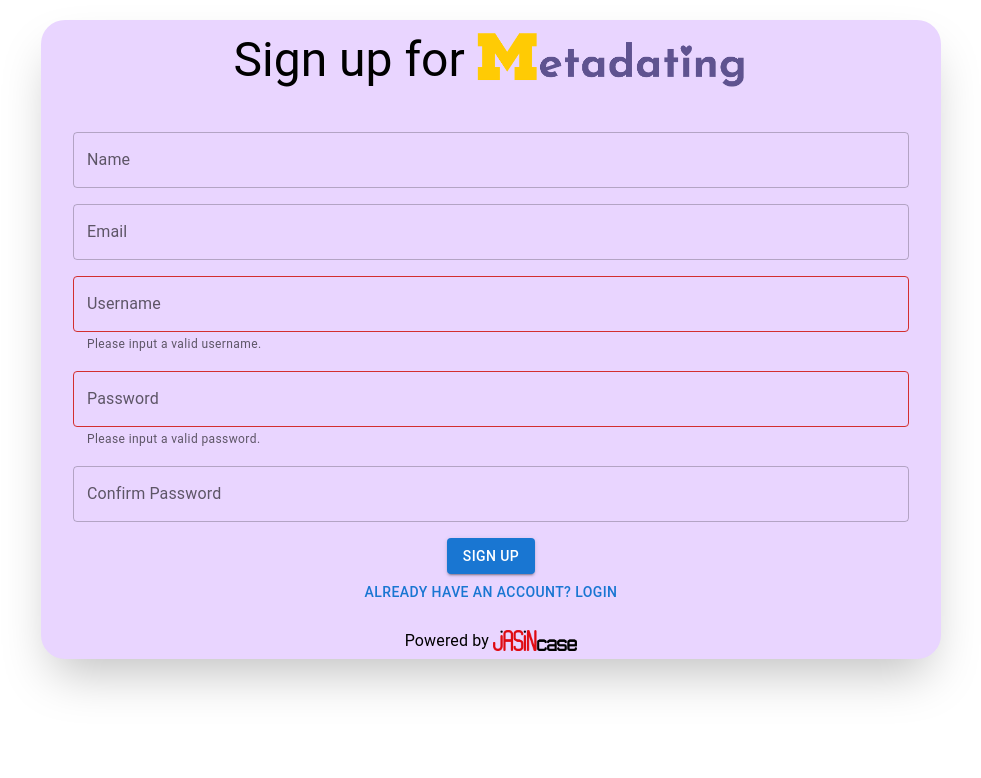
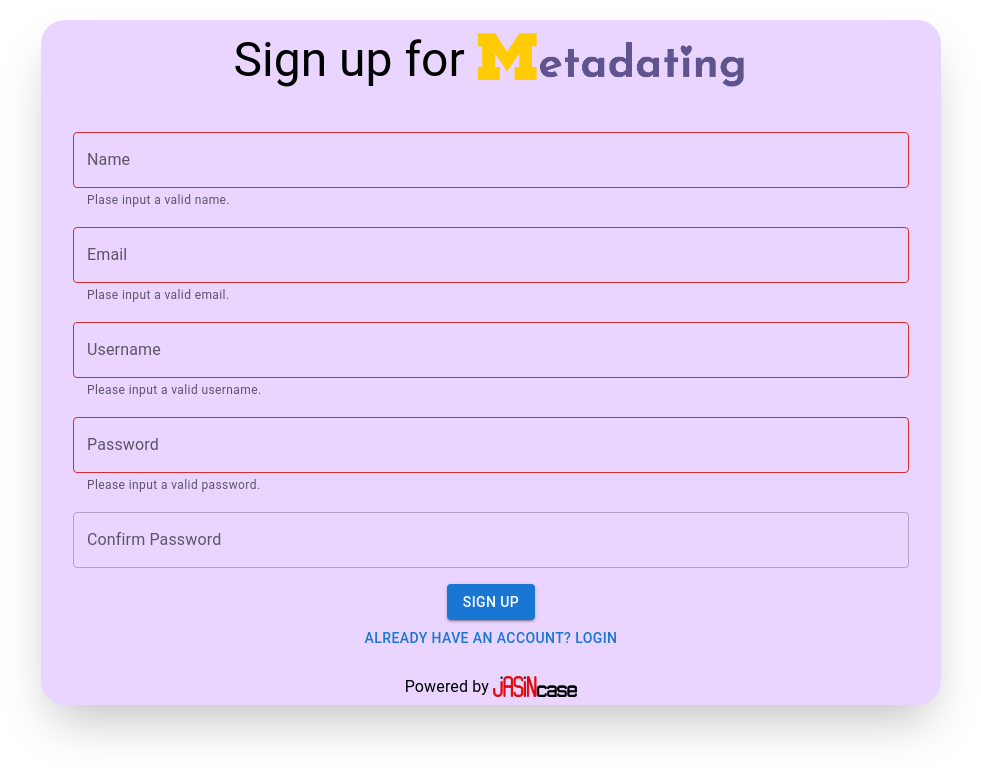
Before and after one commit to JasInCase/Metadating, a React (Create React App) app in the folder metadating-frontend/: page /signup in a window 1280 px wide. Both pictures are taken after a click on the button "SIGN UP". Shown: the top 778 px of the page, without its empty margins (149-1130 px from the left). Built offline with nearby package versions, Linux system fonts and the light colour scheme.

Commit message:
Update sign up page UI
Make all inputs dynamic with proper eror messages and error colors. Make sign-up workflow log all provided data from frontend, backend, and database

```diff
--- a/metadating-frontend/src/Pages/SignUpPage.tsx
+++ b/metadating-frontend/src/Pages/SignUpPage.tsx
@@ -15,31 +15,18 @@
 }
 
 
-const sendLoginToAPI = async (username: string, password: string) => {
-    const response = await axios.post('/api/v1/accounts/',
-        {
-            username: username,
-            password: password,
-            operation: "login"
-        },
-        {
-            headers: {
-                'content-type': 'application/json'
-            }
-        }
-    );
-
-    return response;
-}
+type signUpData = {
+    name: string,
+    email: string,
+    username: string,
+    password: string
+};
 
 
-const sendSignupToAPI = async (username: string, password: string) => {
+const sendSignupToAPI = async (data: signUpData) => {
+    const dataToSend = {...data, operation: 'create'};
     const response = await axios.post('/api/v1/accounts/',
-        {
-            username: username,
-            password: password,
-            operation: "create"
-        },
+        dataToSend,
         {
             headers: {
                 'content-type': 'application/json'
@@ -53,14 +40,45 @@
 
 const SignUpPage = () => {
 
+    const [name, setName] = useState('');
+    const [email, setEmail] = useState('');
     const [username, setUsername] = useState('');
     const [password, setPassword] = useState('');
+    const [confirmPassword, setConfirmPassword] = useState('');
+    const [validName, setValidName] = useState(true);
+    const [validEmail, setValidEmail] = useState(true);
     const [validUsername, setValidUsername] = useState(true);
     const [validPassword, setValidPassword] = useState(true);
+    const [validConfirmPassword, setValidConfirmPassword] = useState(true);
+    const [errorTextName, setErrorTextName] = useState('');
+    const [errorTextEmail, setErrorTextEmail] = useState('');
     const [errorTextUsername, setErrorTextUsername] = useState('');
     const [errorTextPassword, setErrorTextPassword] = useState('');
+    const [errorTextConfirmPassword, setErrorTextConfirmPassword] = useState('');
     const [invalidCredentials, setInvalidCredentials] = useState(false);
     const [isLoading, setIsLoading] = useState(false);
+
+    const onNameChange = (event: React.ChangeEvent<HTMLInputElement>) => {
+      const enteredName = event.target.value;
+      setName(enteredName);
+
+      // Validate input
+      if (!validName && event.target.value !== '') {
+          setValidName(true);
+          setErrorTextName('');
+      }
+    }
+
+    const onEmailChange = (event: React.ChangeEvent<HTMLInputElement>) => {
+      const enteredEmail = event.target.value;
+      setEmail(enteredEmail);
+
+      // Validate input
+      if (!validEmail && event.target.value !== '') {
+          setValidEmail(true);
+          setErrorTextEmail('');
+      }
+    }
 
     const onUsernameChange = (event: React.ChangeEvent<HTMLInputElement>) => {
         const enteredUsername = event.target.value;
@@ -80,68 +98,66 @@
         // Validate input
         if (!validPassword && event.target.value !== '') {
             setValidPassword(true);
-            setErrorTextUsername('');
+            setErrorTextPassword('');
         }
     }
 
-    const submitLogIn = (event: any) => {
-        if (event) {
-            event.preventDefault();
+    const onConfirmPasswordChange = (event: React.ChangeEvent<HTMLInputElement>) => {
+        const enteredConfirmPassword = event.target.value;
+        setConfirmPassword(enteredConfirmPassword);
+
+        // Validate input
+        if (!validConfirmPassword && event.target.value !== '') {
+            setValidConfirmPassword(true);
+            setErrorTextConfirmPassword('');
         }
-
-        // Check for empty fields
-        let emptyFields = false;
-        if (!username || !username.trim()) {
-            setValidUsername(false);
-            setErrorTextUsername('Please input a valid username.');
-            emptyFields = true;
-        }
-        if (!password || !password.trim()) {
-            setValidPassword(false);
-            setErrorTextPassword('Please input a valid password.');
-            emptyFields = true;
-        }
-        if (emptyFields) {
-            return;
-        }
-
-        // Show loading icon and check login
-        setIsLoading(true);
-
-        sendLoginToAPI(username, password).then((res) => {
-            // console.log(res)
-            window.localStorage.setItem("username", res.data.username);
-            window.localStorage.setItem("userId", res.data.userId);
-            window.location.assign('/form');
-
-        })
-            .catch(err => {
-                setInvalidCredentials(true);
-                setIsLoading(false);
-                console.error(err);
-            });
     }
 
     const submitSignUp = () => {
         // Check for empty fields
         let emptyFields = false;
-        if (!username || !username.trim()) {
-            setValidUsername(false);
-            setErrorTextUsername("Please input a valid username.");
+        if (!name.trim()) {
+            setValidName(false);
+            setErrorTextName('Plase input a valid name.');
             emptyFields = true;
         }
-        if (!password || !password.trim()) {
-            setValidPassword(false);
-            setErrorTextPassword("Please input a valid password.");
+        if (!email.trim()) {
+            setValidEmail(false);
+            setErrorTextEmail('Plase input a valid email.');
             emptyFields = true;
         }
+        if (!username.trim()) {
+            setValidUsername(false);
+            setErrorTextUsername('Please input a valid username.');
+            emptyFields = true;
+        }
+
+        if (!password.trim()) {
+            setValidPassword(false);
+            setErrorTextPassword('Please input a valid password.');
+            emptyFields = true;
+        }
+        else if (password !== confirmPassword) {
+            setValidConfirmPassword(false);
+            setErrorTextConfirmPassword('Passwords do not match.');
+            emptyFields = true;
+        }
+
         if (emptyFields) {
             return;
         }
 
         // Show loading icon and sign up
         setIsLoading(true);
-        sendSignupToAPI(username, password).then((res) => {
+
+        const data: signUpData = {
+            name: name,
+            email: email,
+            username: username,
+            password: password
+        };
+
+        sendSignupToAPI(data).then((res) => {
 
             window.localStorage.setItem("username", res.data.username);
             window.localStorage.setItem("userId", res.data.userId);
@@ -171,15 +187,37 @@
           <div className="pt-3 pb-2">
             <div className="p-2">
               <FormControl fullWidth={true}>
-                <InputLabel htmlFor="username"> Name </InputLabel>
-                <OutlinedInput fullWidth id="username" label="Username" />
+                <InputLabel htmlFor="name"> Name </InputLabel>
+                <OutlinedInput
+                  error={!validName}
+                  fullWidth
+                  id="name"
+                  label="Name"
+                  autoComplete="on"
+                  value={name}
+                  onChange={onNameChange}
+                />
+                {!validName && (
+                  <FormHelperText>{errorTextName}</FormHelperText>
+                )}
               </FormControl>
             </div>
 
             <div className="p-2">
               <FormControl fullWidth={true}>
-                <InputLabel htmlFor="username"> Email </InputLabel>
-                <OutlinedInput fullWidth id="username" label="Username" />
+                <InputLabel htmlFor="email"> Email </InputLabel>
+                <OutlinedInput
+                  error={!validEmail}
+                  fullWidth
+                  id="email"
+                  label="Email"
+                  autoComplete="on"
+                  value={email}
+                  onChange={onEmailChange}
+                />
+                {!validEmail && (
+                  <FormHelperText>{errorTextEmail}</FormHelperText>
+                )}
               </FormControl>
             </div>
 
@@ -201,16 +239,15 @@
             </div>
 
             <div className="p-2">
-              <form onSubmit={submitLogIn}>
               <FormControl fullWidth={true}>
                 <InputLabel htmlFor="name"> Password </InputLabel>
                 <OutlinedInput
                   error={!validPassword}
                   fullWidth
-                    id="name"
+                  id="password"
                   type="password"
                   label="Password"
-                    autoComplete="on"
+                  autoComplete="off"
                   value={password}
                   onChange={onPasswordChange}
                 />
@@ -218,13 +255,24 @@
                   <FormHelperText>{errorTextPassword}</FormHelperText>
                 )}
               </FormControl>
-              </form>
             </div>
 
             <div className="p-2">
               <FormControl fullWidth={true}>
                 <InputLabel htmlFor="username"> Confirm Password </InputLabel>
-                <OutlinedInput fullWidth id="username" label="Username" />
+                <OutlinedInput
+                  error={!validConfirmPassword}
+                  fullWidth
+                  id="confirm-password"
+                  type="password"
+                  label="Confirm assword"
+                  autoComplete="off"
+                  value={confirmPassword}
+                  onChange={onConfirmPasswordChange}
+                />
+                {!validConfirmPassword && (
+                  <FormHelperText>{errorTextConfirmPassword}</FormHelperText>
+                )}
               </FormControl>
             </div>
 
```
Also changed, not shown: metadating-frontend/public/manifest.json, 2 other files (tests, documents, lock files or other folders). Lines whose indentation alone changed are shown as unchanged.
